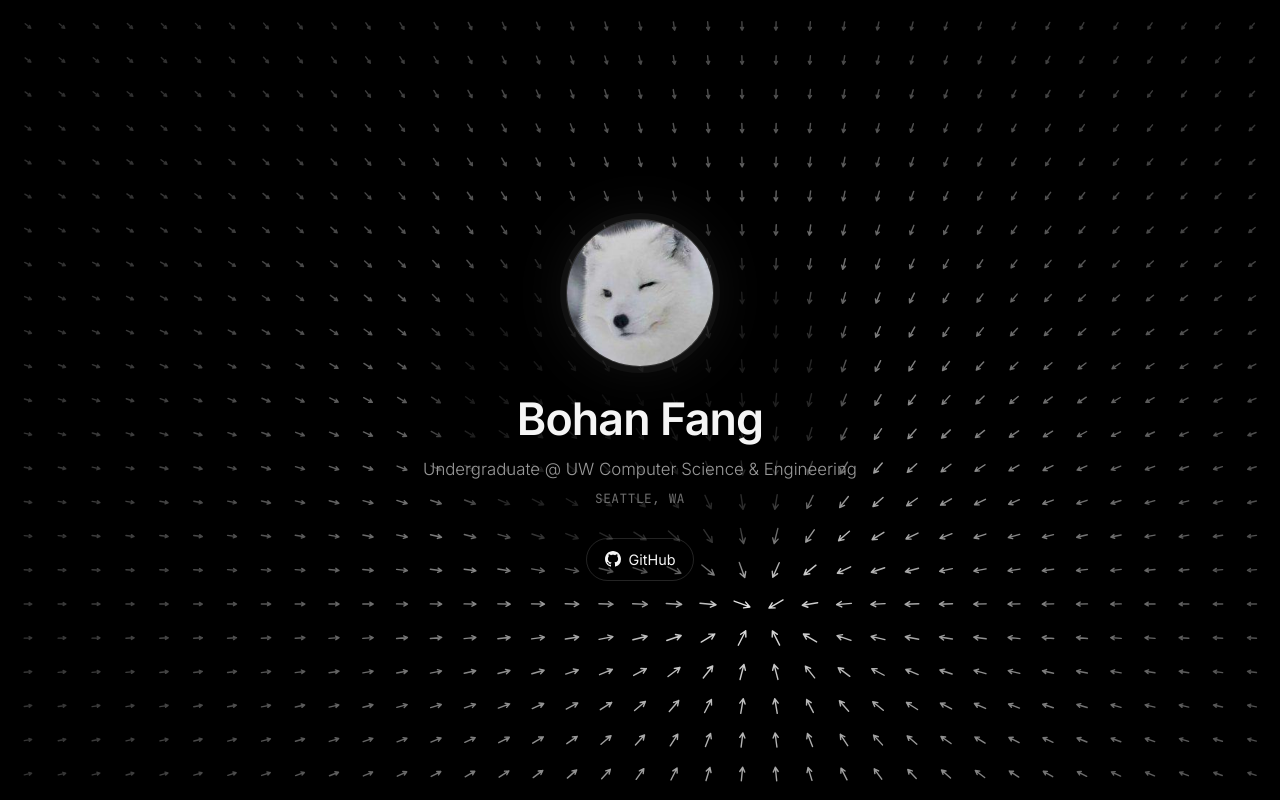
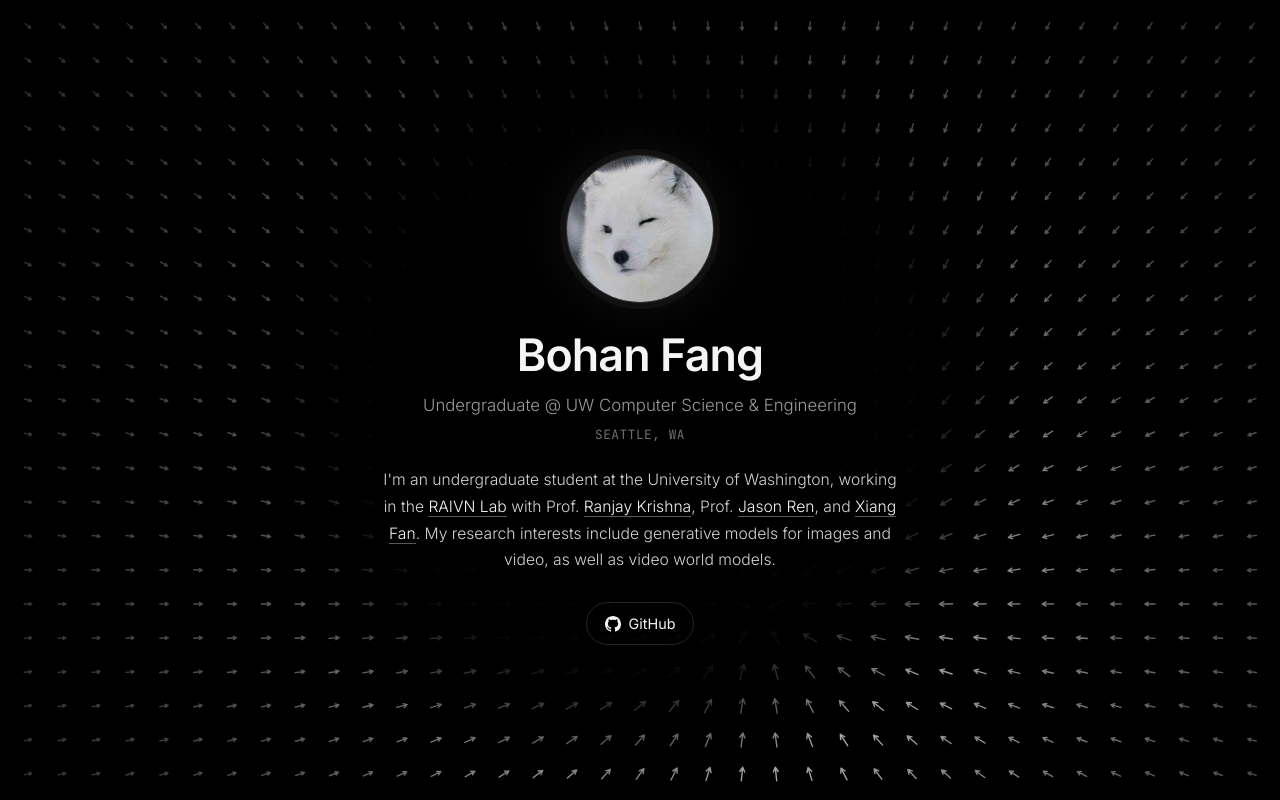
Before and after one commit to AskHeart777/AskHeart777.github.io, a plain HTML site: page index.html in a window 1280 px wide. Drawn offline with Linux system fonts and the light colour scheme.

Commit message:
Add bio and fade arrows behind the text
Co-Authored-By: Claude Opus 5.5 <noreply@anthropic.com>
Claude-Session: https://claude.ai/code/session_01C4qFnD4NbPKZgArukpzDJd

```diff
--- a/index.html
+++ b/index.html
@@ -49,7 +49,7 @@
     .card {
       pointer-events: auto;
       text-align: center;
-      max-width: 560px;
+      max-width: 620px;
       padding: 40px 32px;
       border-radius: 24px;
       background: radial-gradient(closest-side, rgba(0,0,0,0.92), rgba(0,0,0,0.75) 70%, rgba(0,0,0,0) 100%);
@@ -84,6 +84,21 @@
       color: #6f6f6f;
       letter-spacing: 0.04em;
     }
+    .bio {
+      margin: 22px auto 0;
+      max-width: 520px;
+      color: #d4d4d4;
+      font-size: 0.98rem;
+      font-weight: 300;
+      line-height: 1.7;
+    }
+    .bio a {
+      color: var(--fg);
+      text-decoration: none;
+      border-bottom: 1px solid rgba(255,255,255,0.35);
+      transition: border-color .2s;
+    }
+    .bio a:hover { border-bottom-color: var(--fg); }
     .links {
       margin-top: 28px;
       display: flex;
@@ -120,6 +135,14 @@
       <h1>Bohan Fang</h1>
       <p class="tagline">Undergraduate @ UW Computer Science &amp; Engineering</p>
       <p class="meta">SEATTLE, WA</p>
+      <p class="bio">
+        I'm an undergraduate student at the University of Washington, working in the
+        <a href="https://raivn.cs.washington.edu/" target="_blank" rel="noopener">RAIVN Lab</a> with Prof.
+        <a href="https://www.ranjaykrishna.com/index.html" target="_blank" rel="noopener">Ranjay Krishna</a>, Prof.
+        <a href="https://jason718.github.io/" target="_blank" rel="noopener">Jason Ren</a>, and
+        <a href="https://xiangfan.io/" target="_blank" rel="noopener">Xiang Fan</a>.
+        My research interests include generative models for images and video, as well as video world models.
+      </p>
       <nav class="links">
         <a href="https://github.com/AskHeart777" target="_blank" rel="noopener">
           <svg viewBox="0 0 16 16" aria-hidden="true"><path d="M8 0C3.58 0 0 3.58 0 8c0 3.54 2.29 6.53 5.47 7.59.4.07.55-.17.55-.38 0-.19-.01-.82-.01-1.49-2.01.37-2.53-.49-2.69-.94-.09-.23-.48-.94-.82-1.13-.28-.15-.68-.52-.01-.53.63-.01 1.08.58 1.23.82.72 1.21 1.87.87 2.33.66.07-.52.28-.87.51-1.07-1.78-.2-3.64-.89-3.64-3.95 0-.87.31-1.59.82-2.15-.08-.2-.36-1.02.08-2.12 0 0 .67-.21 2.2.82.64-.18 1.32-.27 2-.27.68 0 1.36.09 2 .27 1.53-1.04 2.2-.82 2.2-.82.44 1.1.16 1.92.08 2.12.51.56.82 1.27.82 2.15 0 3.07-1.87 3.75-3.65 3.95.29.25.54.73.54 1.48 0 1.07-.01 1.93-.01 2.2 0 .21.15.46.55.38A8.013 8.013 0 0016 8c0-4.42-3.58-8-8-8z"/></svg>
@@ -133,6 +156,7 @@
   (() => {
     const canvas = document.getElementById('field');
     const ctx = canvas.getContext('2d');
+    const card = document.querySelector('.card');
     const reduceMotion = window.matchMedia('(prefers-reduced-motion: reduce)').matches;
 
     // Field settings
@@ -227,6 +251,10 @@
       ctx.lineJoin = 'round';
 
       const maxD = Math.hypot(W, H);
+      // Quiet zone: fade arrows behind the text card so it stays readable
+      const r = card.getBoundingClientRect();
+      const qcx = r.left + r.width / 2, qcy = r.top + r.height / 2;
+      const qrx = r.width / 2 + 24, qry = r.height / 2 + 24;
       for (const p of arrows) {
         const dx = target.x - p.x, dy = target.y - p.y;
         const desired = Math.atan2(dy, dx);
@@ -236,7 +264,10 @@
         const d = Math.hypot(dx, dy);
         const k = 1 - Math.min(d / (maxD * 0.6), 1);
         const len = ARROW_LEN * (0.55 + 0.75 * k * k);
-        const alpha = 0.18 + 0.72 * k * k;
+        let alpha = 0.18 + 0.72 * k * k;
+        const ex = (p.x - qcx) / qrx, ey = (p.y - qcy) / qry;
+        const e = ex * ex + ey * ey;            // < 1 means inside the ellipse
+        if (e < 1.6) alpha *= Math.max(0.06, Math.min(1, (e - 0.75) / 0.85));
         drawArrow(p.x, p.y, p.a, len, alpha);
       }
       ctx.globalAlpha = 1;
```
